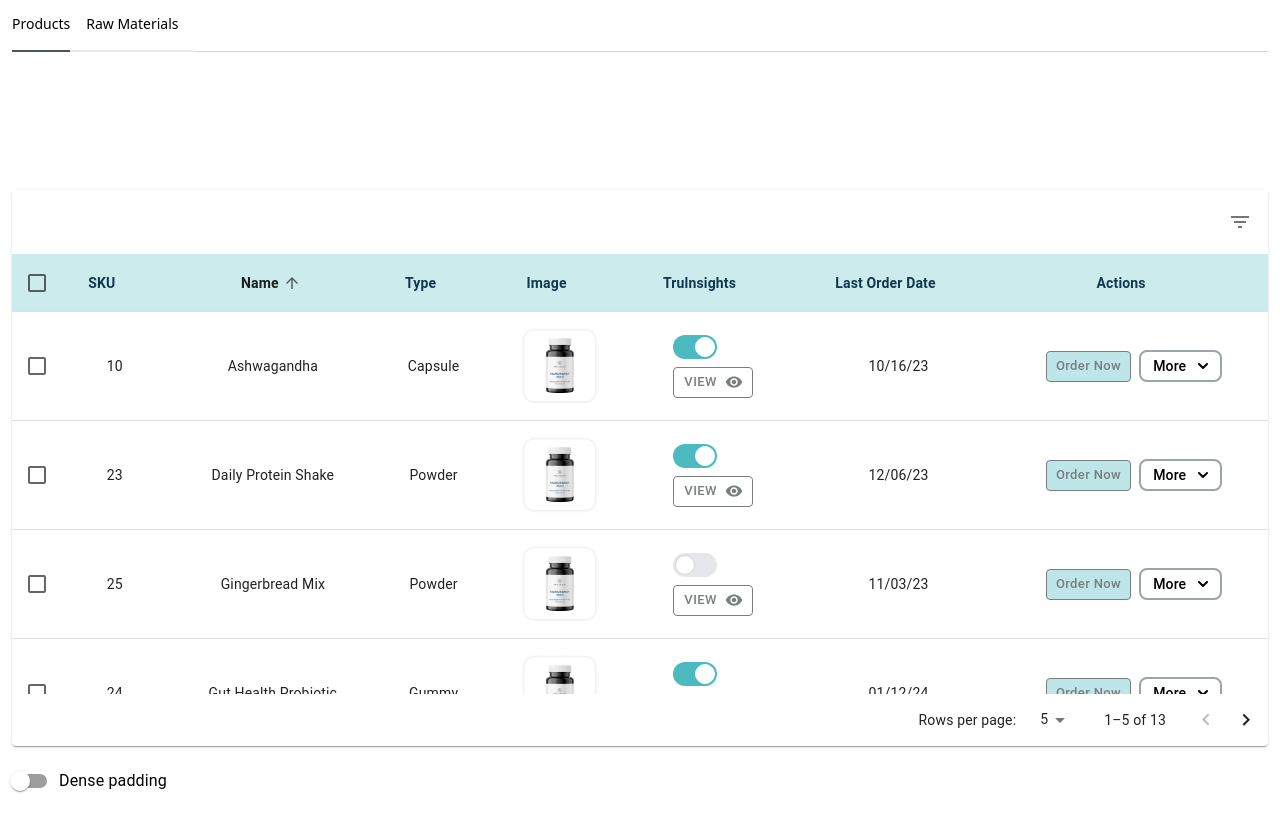
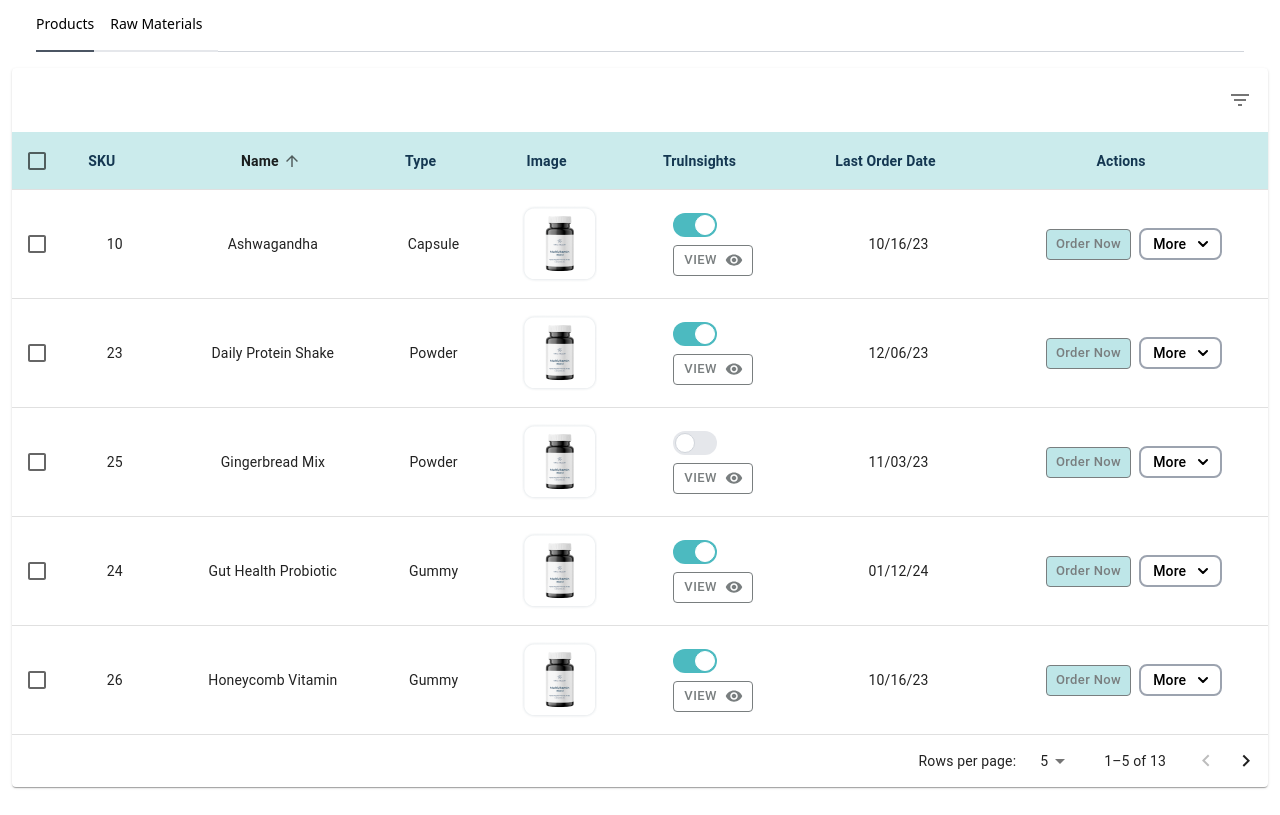
Before and after one commit to AlvisonHunterArnuero/amni-network-demo, a React (Vite) app: page / in a window 1280 px wide. Shown: the part 246-1061 px from the top of the page. Built offline with nearby package versions, Linux system fonts and the light colour scheme.

Commit message:
Table component updates

```diff
--- a/src/components/Table/index.tsx
+++ b/src/components/Table/index.tsx
@@ -197,7 +197,6 @@ export default function EnhancedTable() {
     const [orderBy, setOrderBy] = React.useState<keyof Data>('name');
     const [selected, setSelected] = React.useState<readonly number[]>([]);
     const [page, setPage] = React.useState(0);
-    const [dense, setDense] = React.useState(false);
     const [rowsPerPage, setRowsPerPage] = React.useState(5);
 
     const handleRequestSort = (
@@ -246,10 +245,6 @@ export default function EnhancedTable() {
         setPage(0);
     };
 
-    const handleChangeDense = (event: React.ChangeEvent<HTMLInputElement>) => {
-        setDense(event.target.checked);
-    };
-
     const isSelected = (id: number) => selected.indexOf(id) !== -1;
 
     // Avoid a layout jump when reaching the last page with empty rows.
@@ -269,11 +264,11 @@ export default function EnhancedTable() {
         <Box sx={{ width: '100%' }}>
             <Paper sx={{ width: '100%', mb: 2, overflow: 'hidden' }}>
                 <EnhancedTableToolbar numSelected={selected.length} />
-                <TableContainer sx={{ maxHeight: 440 }}>
+                <TableContainer sx={{ maxHeight: 700 }}>
                     <Table stickyHeader
-                        sx={{ minWidth: 750 }}
+                        sx={{ minWidth: 900 }}
                         aria-labelledby="tableTitle"
-                        size={dense ? 'small' : 'medium'}
+                        size='medium'
                     >
                         <EnhancedTableHead
                             numSelected={selected.length}
@@ -376,7 +371,7 @@ export default function EnhancedTable() {
                             {emptyRows > 0 && (
                                 <TableRow
                                     style={{
-                                        height: (dense ? 33 : 53) * emptyRows,
+                                        height: 33 * emptyRows,
                                     }}
                                 >
                                     <TableCell colSpan={6} />
@@ -395,10 +390,6 @@ export default function EnhancedTable() {
                     onRowsPerPageChange={handleChangeRowsPerPage}
                 />
             </Paper>
-            <FormControlLabel
-                control={<Switch checked={dense} onChange={handleChangeDense} />}
-                label="Dense padding"
-            />
         </Box>
     );
 }
--- a/src/components/TableCaption/index.tsx
+++ b/src/components/TableCaption/index.tsx
@@ -2,8 +2,8 @@ import React from 'react';
 import Tabs from '../Tabs';
 
 const TableCaption: React.FC = () => (
-  <div className="container mx-auto">
-    <div className="flex flex-col justify-between mt-12">
+  <div className="container">
+    <div className="flex flex-col justify-between mt-12 mx-6">
       <div className="basis-1/2">
         <h1 className="text-gray-800 text-2xl float-left">My Products</h1>
       </div>
@@ -29,7 +29,7 @@ const TableCaption: React.FC = () => (
           New SKU
         </button>
       </div>
-      <div className="w-full h-48">
+      <div className="w-full">
         <Tabs />
       </div>
     </div>
```
